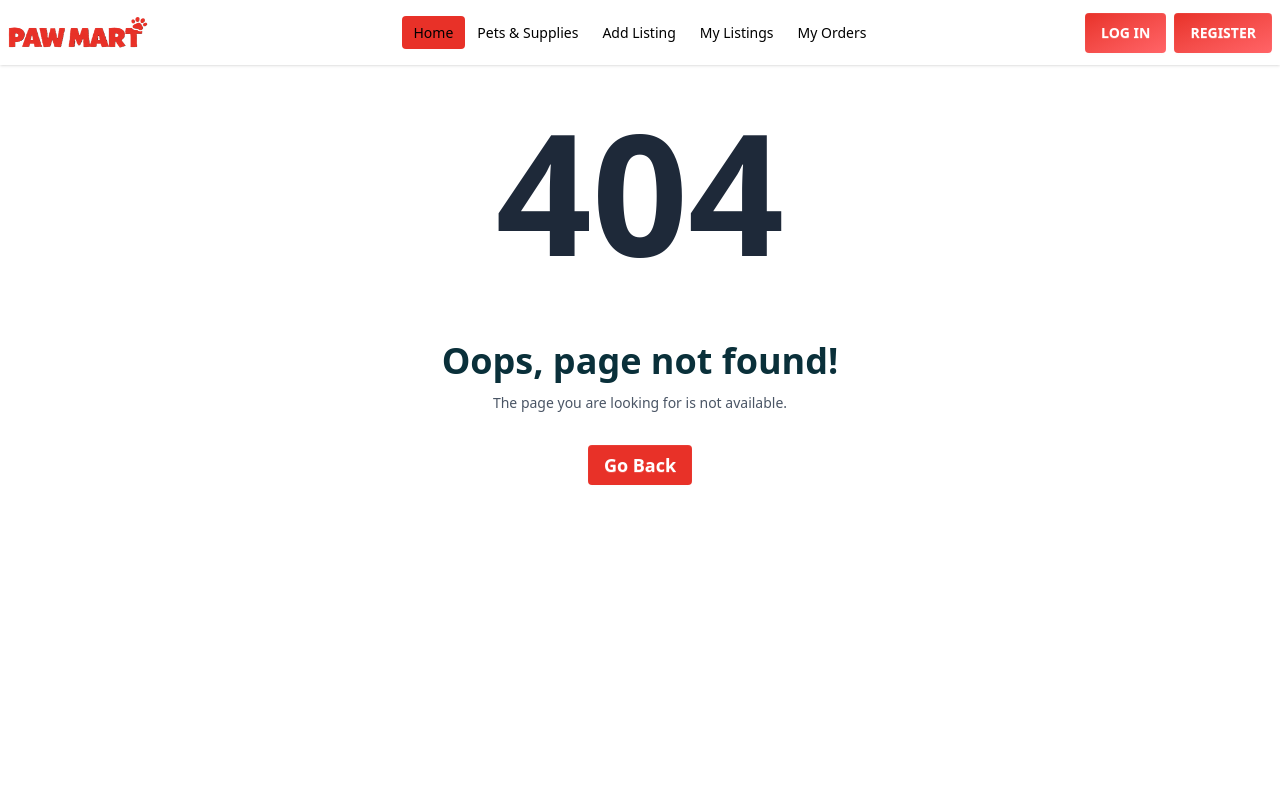
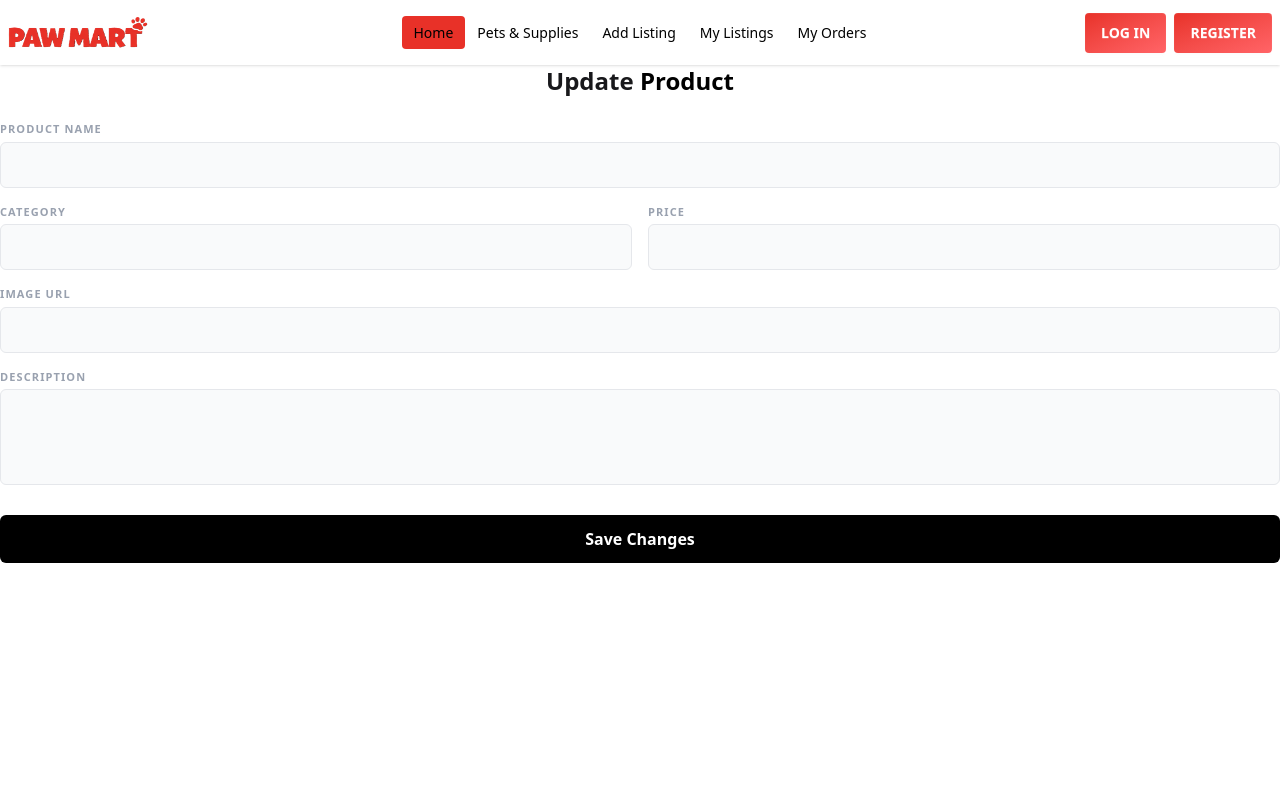
Before and after one commit to Zidanpng/assignment-10-client, a React (Vite) app: page /updateList/1 in a window 1280 px wide. Shown: the top 800 px of the page. Built offline with nearby package versions, Linux system fonts and the light colour scheme; no server answers.

Commit message:
updatelisting done

```diff
--- a/src/main.jsx
+++ b/src/main.jsx
@@ -17,6 +17,7 @@ import UpdateProfile from "./pages/UpdateProfile.jsx";
 import Details from "./pages/Home/Details.jsx";
 import CategoryProducts from "./pages/CategoryProducts.jsx";
 import Error from "./pages/Error.jsx";
+import UpdateList from "./pages/MyList/UpdateList.jsx";
 
 const router = createBrowserRouter([
   {
@@ -46,6 +47,10 @@ const router = createBrowserRouter([
       {
         path: "/myList",
         element: <MyList></MyList>,
+      },
+      {
+        path: "/updateList/:id",
+        element: <UpdateList></UpdateList>,
       },
       {
         path: "/myOrder",
--- /dev/null
+++ b/src/pages/MyList/UpdateList.jsx
@@ -0,0 +1,125 @@
+import React, { useEffect, useState } from "react";
+import toast from "react-hot-toast";
+import { useNavigate, useParams } from "react-router-dom";
+
+const UpdateList = () => {
+  const { id } = useParams();
+  const navigate = useNavigate();
+  const [product, setProduct] = useState({});
+
+  useEffect(() => {
+    fetch(`http://localhost:5000/details/${id}`)
+      .then((res) => res.json())
+      .then((data) => setProduct(data));
+  }, [id]);
+
+  const handleUpdate = (e) => {
+    e.preventDefault();
+    const form = e.target;
+
+    const updatedData = {
+      name: form.name.value,
+      category: form.category.value,
+      type: form.type.value,
+      image: form.image.value,
+      price: form.price.value,
+      location: form.location.value,
+      description: form.description.value,
+    };
+
+    fetch(`http://localhost:5000/update-listing/${id}`, {
+      method: "PUT",
+      headers: { "Content-Type": "application/json" },
+      body: JSON.stringify(updatedData),
+    })
+      .then((res) => res.json())
+      .then((data) => {
+        if (data.modifiedCount > 0) {
+          toast.success("Listing Updated!");
+          navigate("/myList");
+        }
+      });
+  };
+  return (
+    <div>
+      <h2 className="text-2xl text-center font-semibold mb-6">
+        Update <span className="text-black">Product</span>
+      </h2>
+      <form onSubmit={handleUpdate} className="space-y-4">
+        <div>
+          <label className="block text-[11px] font-bold text-gray-400 uppercase tracking-widest mb-1">
+            Product Name
+          </label>
+          <input
+            type="text"
+            name="name"
+            defaultValue={product?.name}
+            className="w-full px-5 py-3 rounded-md bg-gray-50 border border-gray-200 text-sm font-semibold outline-none focus:ring-2 focus:ring-black"
+          />
+        </div>
+
+        {/* Category + Price Row */}
+        <div className="grid grid-cols-2 gap-4">
+          <div>
+            <label className="block text-[11px] font-bold text-gray-400 uppercase tracking-widest mb-1">
+              Category
+            </label>
+            <input
+              type="text"
+              name="category"
+              defaultValue={product?.category}
+              className="w-full px-5 py-3 rounded-md bg-gray-50 border border-gray-200 text-sm"
+            />
+          </div>
+
+          <div>
+            <label className="block text-[11px] font-bold text-gray-400 uppercase tracking-widest mb-1">
+              Price
+            </label>
+            <input
+              type="text"
+              name="price"
+              defaultValue={product?.price}
+              className="w-full px-5 py-3 rounded-md bg-gray-50 border border-gray-200 text-sm"
+            />
+          </div>
+        </div>
+
+        {/* Image URL */}
+        <div>
+          <label className="block text-[11px] font-bold text-gray-400 uppercase tracking-widest mb-1">
+            Image URL
+          </label>
+          <input
+            type="text"
+            name="image"
+            defaultValue={product?.image}
+            className="w-full px-5 py-3 rounded-md bg-gray-50 border border-gray-200 text-sm"
+          />
+        </div>
+
+        {/* Description */}
+        <div>
+          <label className="block text-[11px] font-bold text-gray-400 uppercase tracking-widest mb-1">
+            Description
+          </label>
+          <textarea
+            name="description"
+            defaultValue={product?.description}
+            className="w-full px-5 py-3 rounded-md bg-gray-50 border border-gray-200 text-sm h-24 resize-none"
+          />
+        </div>
+
+        {/* Submit Button */}
+        <button
+          type="submit"
+          className="w-full bg-black text-white py-3 rounded-md font-semibold mt-2 hover:opacity-90 transition"
+        >
+          Save Changes
+        </button>
+      </form>
+    </div>
+  );
+};
+
+export default UpdateList;
```
